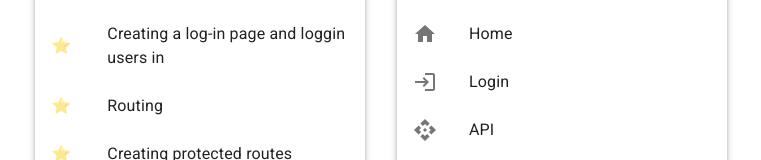
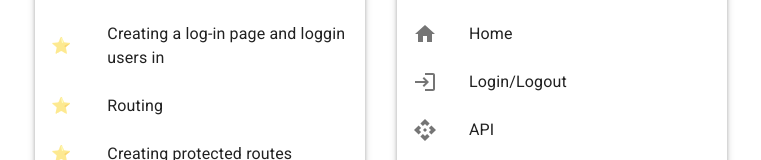
Before and after one commit to BUsuper/login-sandbox, a React (Vite) app: page /about in a window 1280 px wide. Shown: the part 209-369 px from the top of the page, without its empty margins (259-1020 px from the left). Built offline with nearby package versions, Linux system fonts and the light colour scheme; a web font is replaced by a local one.

Commit message:
Change login to login/logout in the list of pages

```diff
--- a/src/pages/About/About.tsx
+++ b/src/pages/About/About.tsx
@@ -12,7 +12,7 @@ import { Header } from "../../components/";
 
 const pagesIcons = {
   Home: <Home />,
-  Login: <Login />,
+  "Login/Logout": <Login />,
   API: <Api />,
   About: <QuestionMark />,
 };
```
